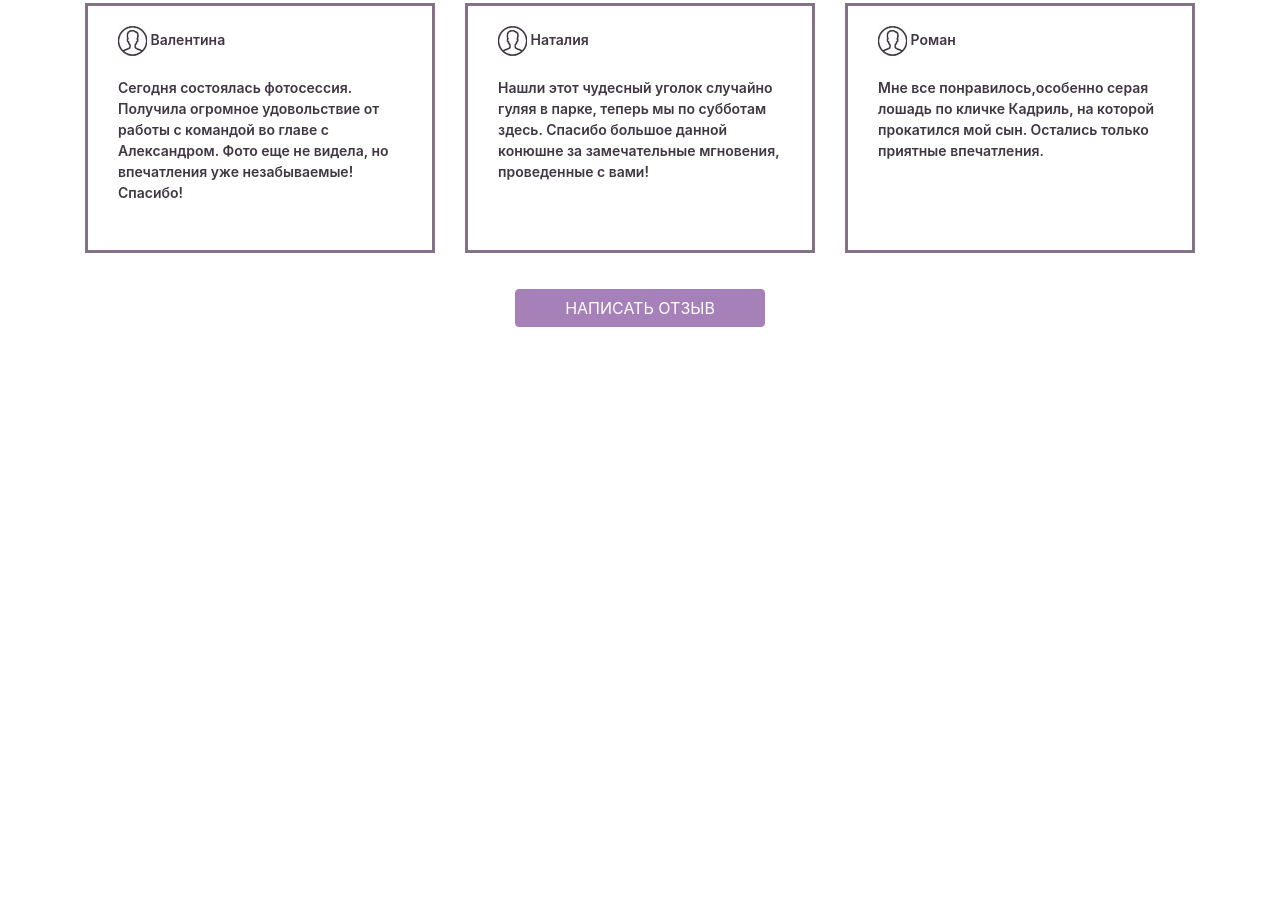
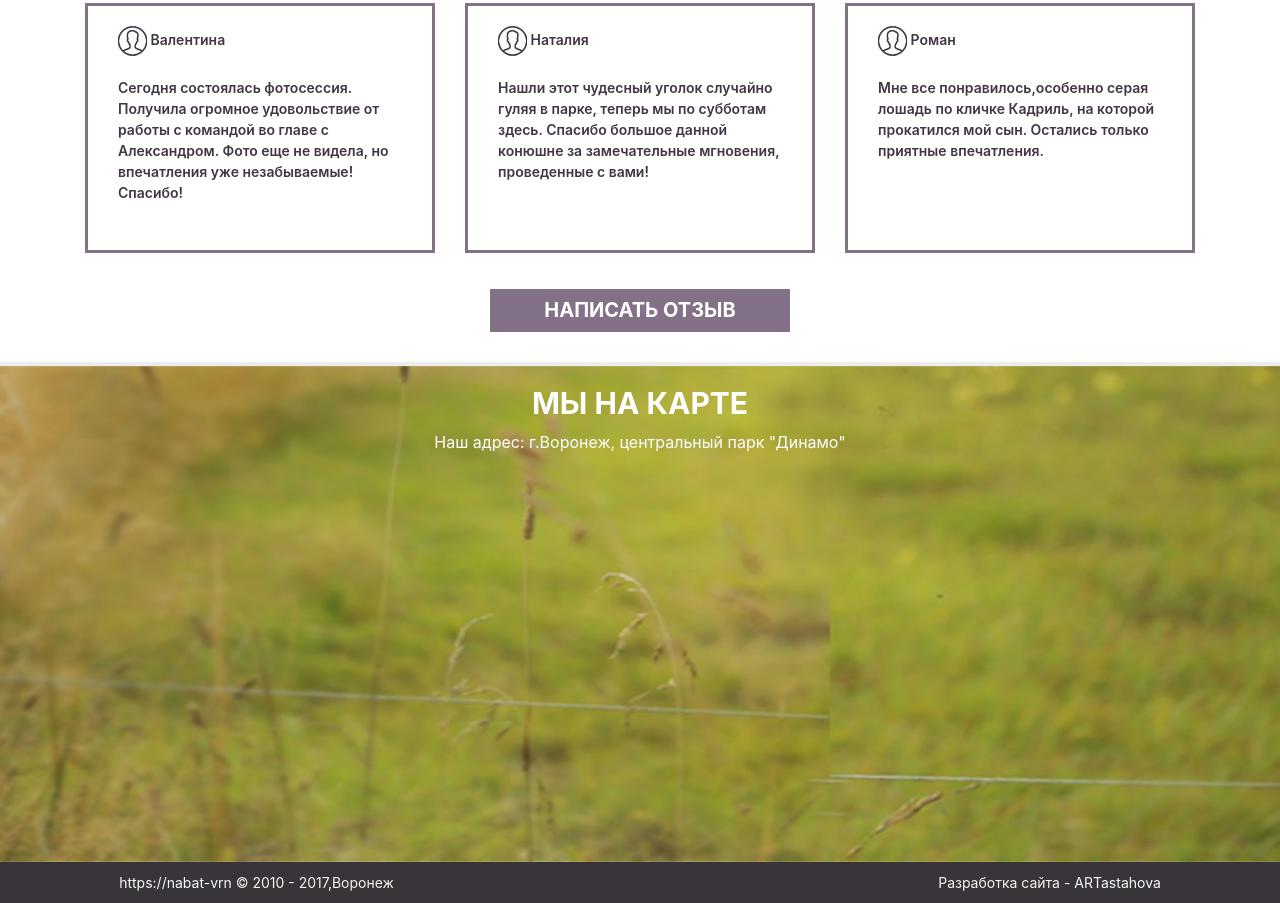
Before and after one commit to Ekaterina1993/project2, a plain HTML site: page index.html in a window 1280 px wide. Shown: the part 1739-2642 px from the top of the page. Before the commit the page ends 2096 px from the top, so only its background shows below. Drawn offline with nearby package versions, Linux system fonts and the light colour scheme.

Commit message:
все готово кроме верхней стр

```diff
--- a/css/style.css
+++ b/css/style.css
@@ -15,14 +15,6 @@
 
 }
 
-/*
-.offer-item-wrapper {
--webkit-box-shadow: 0 4px 18px rgba(0,0,0, .2);
-    -moz-box-shadow: 0 4px 18px rgba(0,0,0, .2);
-    box-shadow: 0 4px 18px rgba(0,0,0, .2);
-        padding: 10px;
-}
-*/
 .offer-item img {
     width: 100%;
 }
@@ -30,13 +22,13 @@
 .offer-item p.price,
 .offer-item span {
     font-weight: bold;
-/*    font-style: italic;*/
+    /*    font-style: italic;*/
     font-size: 0.9em;
 }
 
 
 .text-price {
-    padding-top:8px;
+    padding-top: 8px;
     min-height: 110px;
 
 }
@@ -100,79 +92,43 @@
 }
 
 a:hover {
-    text-decoration: none;
-    /* Убираем подчеркивание */
-    color: #4b66fa;
-    /* Цвет ссылки при наведении на нее курсора мыши */
-}
+    color: #798bef;}
 
-.reviews p{
+.reviews p {
     border: 3px solid #837188;
     color: #413644;
-    font-size:14px;
+    font-size: 14px;
     padding: 20px 30px;
     font-weight: 600;
     overflow: hidden;
     min-height: 250px;
 }
 
-.button{
-     text-transform: uppercase;
+.button {
+    text-transform: uppercase;
     font-size: 20px;
     margin: 20px 0px 30px 0px;
 }
 
-
-
-@media screen and (max-width: 990px) {
-
-   .reviews p{
-        min-height: 350px;
-    }
-
+.btn-custom {
+    background-color: #837188;
+    border-color: #837188;
+    color: white;
+    width: 300px;
+    font-weight: bold;
+    font-size: 20px;
+    border-radius: 0px;
 }
 
-
-@media screen and (max-width: 768px) {
-
-    .offer-item img {
-        width: 80%;
-    }
-
-    .overlay {
-        z-index: 0;
-        background: rgba(255, 255, 255, 0.5);
-        border-radius: 10px;
-        margin: 20px;
-        padding: 20px;
-    }
-    .needs-call p {
-        z-index: 555;
-
-    }
-   .reviews p{
-        min-height: 200px;
-    }
-
-    /*параметры,придостижении размера экрана 768px;*/
-}
-
-
-
-.btn-custom {
-  background-color: #a680b8;
-  border-color: #a680b8;
-    color: white;
-    width: 250px;
-}
 .btn-custom:hover,
 .btn-custom:focus,
 .btn-custom:active,
 .btn-custom.active {
-  background-color: #9b70af;
-  border-color: #8f5fa6;
+    background-color: #aa97af;
+    border-color: #aa97af;
     color: white;
 }
+
 .btn-custom.disabled:hover,
 .btn-custom.disabled:focus,
 .btn-custom.disabled:active,
@@ -185,7 +141,101 @@ fieldset[disabled] .btn-custom:hover,
 fieldset[disabled] .btn-custom:focus,
 fieldset[disabled] .btn-custom:active,
 fieldset[disabled] .btn-custom.active {
-  background-color: #a680b8;
-  border-color: #a680b8;
+    background-color: #724b7c;
+    border-color: #9980a0;
     color: white;
 }
+
+.map{
+    background-image: url('../img/layer5.jpg');
+    height: 500px;
+    background-repeat: no-repeat;
+    background-position: center;
+    background-size: cover;
+
+}
+.address h1{
+    color: white;
+     font-size: 30px;
+    font-weight: bold;
+    margin:25px 0px 10px 0px;
+    text-transform: uppercase
+}
+.address p{
+     color: white;
+     font-size: 16px;
+}
+.footer{
+    background-color:#393439;
+}
+.footer p{
+    color: #faf2f2;
+    font-size: 14px;
+    font-weight: 400;
+    margin: 10px;
+}
+.web{
+    color: #f7f8fa;
+}
+
+.footer p.left {
+    float: left;
+}
+.footer p.right {
+    float: right;
+}
+
+
+
+
+
+
+@media screen and (max-width: 990px) {
+
+    .reviews p {
+        min-height: 350px;
+    }
+}
+@media screen and (max-width: 768px) {
+    .offer-item img {
+        width: 80%;
+    }
+    .overlay {
+        z-index: 0;
+        background: rgba(255, 255, 255, 0.5);
+        border-radius: 10px;
+        margin: 20px;
+        padding: 20px;
+    }
+    .reviews p {
+        min-height: 200px;
+    }
+    .needs-call {
+        margin-top: 50px;
+    }
+    .needs-call h1 {
+        font-size: 20px;
+    }
+    .needs-call a {
+        font-size: 20px;
+    }
+    .needs-call p {
+        font-size: 20px;
+    }
+    .horse {
+        height: 500px;
+    }
+    .btn-custom {
+        width: 200px;
+        font-size: 16PX;
+    }
+    .footer p{
+    font-size: 10px;
+    }
+
+     .footer p.left, .footer p.right {
+        float: none;
+        text-align: center;
+    }
+    /*параметры,придостижении размера экрана 768px;*/
+}
--- a/index.html
+++ b/index.html
@@ -5,7 +5,7 @@
     <meta charset="utf-8">
     <meta http-equiv="X-UA-Compatible" content="IE=edge">
     <meta name="viewport" content="width=device-width, initial-scale=1">
-    <title>Привет это моя страничка</title>
+    <title>НАБАТ</title>
 
     <link href="https://maxcdn.bootstrapcdn.com/bootstrap/4.0.0-alpha.6/css/bootstrap.min.css" rel="stylesheet">
     <link href="/css/style.css" rel="stylesheet">
@@ -16,12 +16,10 @@
 <body>
     <div class="container">
 
-
         <div class='row offer-area'>
             <div class="col-md-12 text-center">
                 <h1>мы предлагаем</h1>
             </div>
-
 
             <div class="row offer-list">
                 <div class="col-md-3 col-xs-12 col-sm-6 offer-item">
@@ -112,21 +110,14 @@
 
                     </div>
                 </div>
-
-
-
-
             </div>
-
         </div>
-
-
     </div>
 
     <div class="horse">
         <div class="container">
             <div class='row'>
-                <div class="col-md-8 offset-md-4 needs-call text-center">
+                <div class="col-md-6 offset-md-5 col-xs-12 col-sm-12 needs-call text-center">
                     <div class="overlay">
                         <h1>необходима предварительная<br/>запись по телефону</h1>
                         <strong class='phone'>291-98-10</strong>
@@ -163,7 +154,7 @@
         </div>
         <div class="row button">
             <div class="col-md-12 text-center">
-              <a href="mailto:xx@xx.com" class="btn btn-custom">написать отзыв</a>
+                <a href="mailto:k.chakanova@yandex.ru" class="btn btn-custom">написать отзыв</a>
 
 
             </div>
@@ -171,6 +162,30 @@
         </div>
     </div>
 
+    <div class="map">
+        <div class="container">
+            <div class='row'>
+                <div class="col-md-8 offset-md-2 col-xs-12 col-sm-12 address text-center">
+
+                    <h1>Мы на карте</h1>
+                    <p>Наш адрес: г.Воронеж, центральный парк "Динамо"</p>
+
+                    <script type="text/javascript" charset="utf-8" async src="https://api-maps.yandex.ru/services/constructor/1.0/js/?um=constructor%3A43849b612e9a341d000f93ed3f363d75c712693fe6adf32d39c3a0d0b2d55df7&amp;width=100%25&amp;height=360&amp;lang=ru_RU&amp;scroll=true"></script>
+                </div>
+
+            </div>
+        </div>
+    </div>
+    <div class="row footer">
+
+        <div class="col-md-10 offset-md-1">
+            <p class='left'><a href='https://nabat-vrn.ru' class="web">https://nabat-vrn</a> © 2010 - 2017,Воронеж</p>
+            <p class='right'>Разработка сайта - <a href="mailto:astahova933@yandex.ru" class="web">ARTastahova</a></p>
+        </div>
+
+    </div>
+
+
 
 
 </body>
```
Lines whose indentation alone changed are shown as unchanged.
